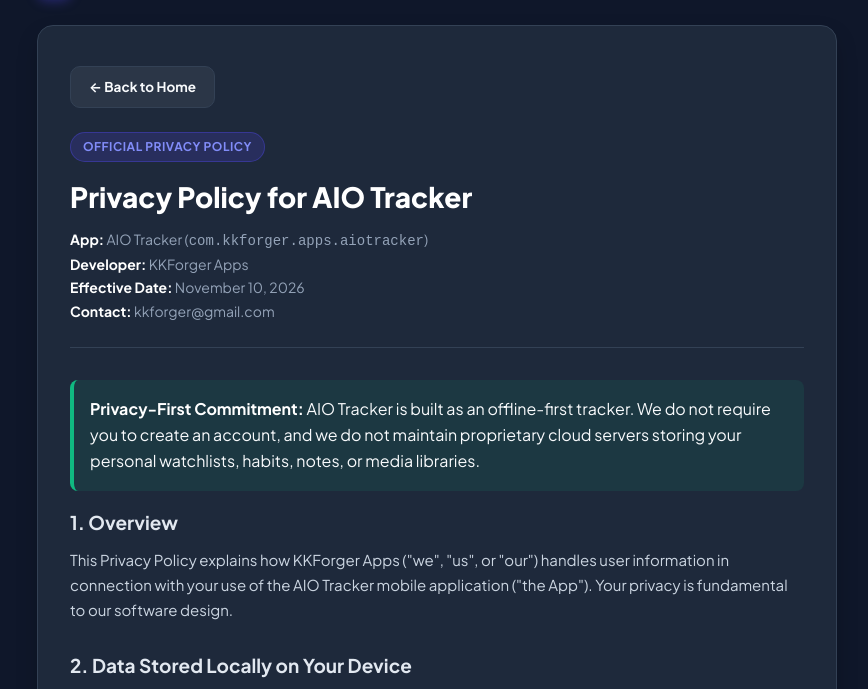
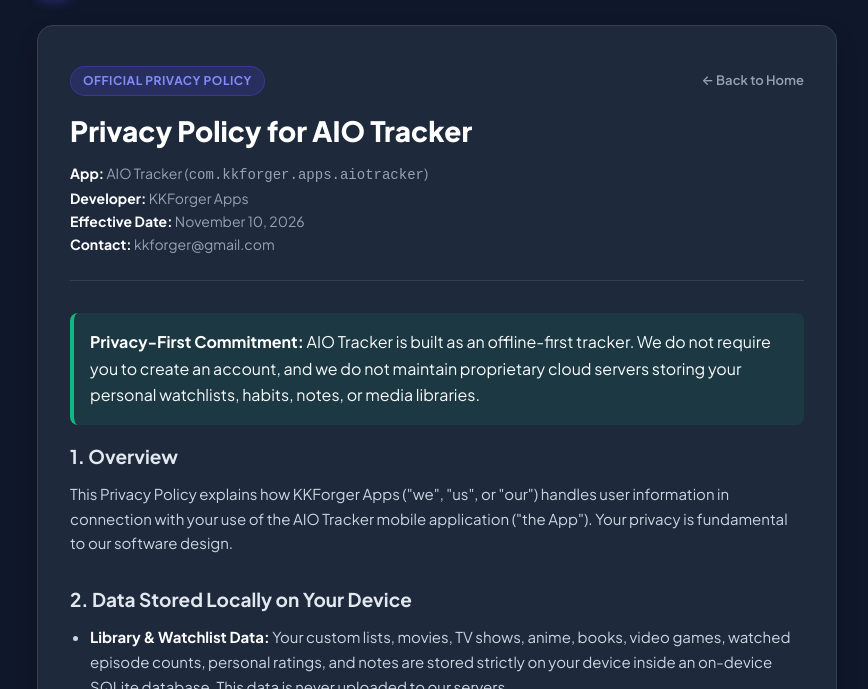
Before and after one commit to kkforger/kkforger.github.io, a plain HTML site: page aio-tracker/privacy.html in a window 1280 px wide. Shown: the part 69-758 px from the top of the page, without its empty margins (203-1071 px from the left). Drawn offline with Linux system fonts and the light colour scheme.

Commit message:
style(site): move back link into the header badge row

```diff
--- a/aio-tracker/privacy.html
+++ b/aio-tracker/privacy.html
@@ -170,24 +170,27 @@
     .footer-links a:hover {
       color: #FFFFFF;
     }
-      .back-link {
+      .header-top {
+      display: flex;
+      justify-content: space-between;
+      align-items: center;
+      margin-bottom: 12px;
+    }
+    .header-top .badge {
+      margin-bottom: 0;
+    }
+    .back-link {
       display: inline-flex;
       align-items: center;
-      gap: 8px;
-      margin-bottom: 24px;
-      padding: 9px 18px;
-      background: rgba(255, 255, 255, 0.06);
-      border: 1px solid var(--border);
-      color: #F8FAFC;
-      border-radius: 10px;
-      font-size: 13.5px;
-      font-weight: 700;
+      gap: 6px;
+      color: var(--text-muted);
+      font-size: 13px;
+      font-weight: 600;
       text-decoration: none;
-      transition: background 0.2s, transform 0.2s;
+      transition: color 0.2s;
     }
     .back-link:hover {
-      background: rgba(255, 255, 255, 0.12);
-      transform: translateX(-2px);
+      color: #FFFFFF;
     }
   </style>
 </head>
@@ -206,10 +209,11 @@
   </nav>
 
   <div class="container">
-    <a href="index.html" class="back-link">&larr; Back to Home</a>
-
-    <header>
-      <span class="badge">OFFICIAL PRIVACY POLICY</span>
+        <header>
+      <div class="header-top">
+        <span class="badge">OFFICIAL PRIVACY POLICY</span>
+        <a href="index.html" class="back-link">&larr; Back to Home</a>
+      </div>
       <h1>Privacy Policy for AIO Tracker</h1>
       <div class="meta">
         <strong>App:</strong> AIO Tracker (<code>com.kkforger.apps.aiotracker</code>)<br>
```
Also changed, not shown: aio-tracker/terms.html (+21 -17 lines).
